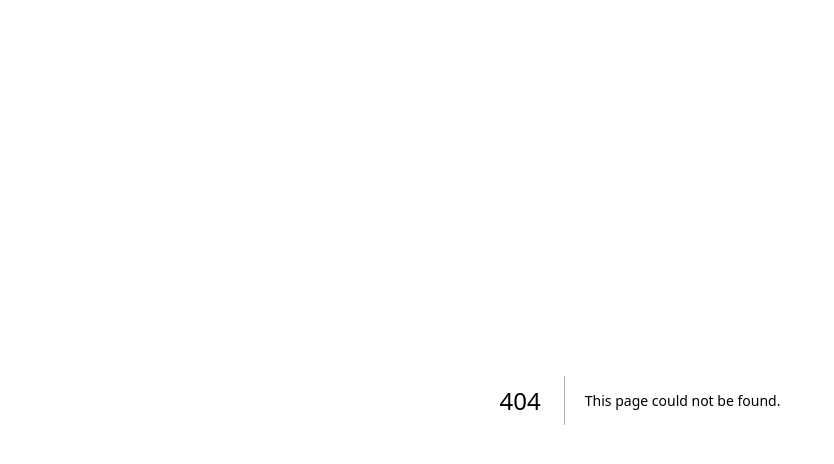
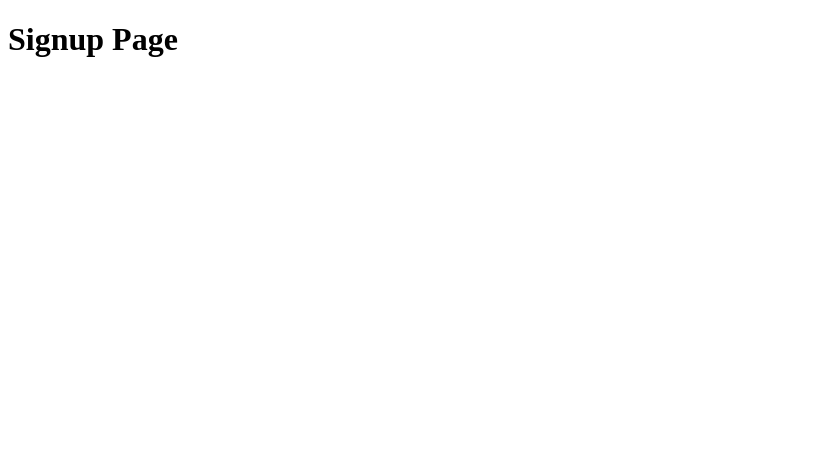
Before and after one commit to QueenDomzy/SwiftStayNig, a Next.js app in the folder Frontend/: page /auth/signup in a window 1280 px wide. Before the commit this address had no page. Shown: the top 464 px of the page, without its empty margins (0-834 px from the left). Built offline with nearby package versions, Linux system fonts and the light colour scheme.

Commit message:
npm install npm run dev

```diff
--- /dev/null
+++ b/Frontend/pages/auth/signup.js
@@ -0,0 +1,3 @@
+export default function Signup() {
+  return <h1>Signup Page</h1>;
+}
```
